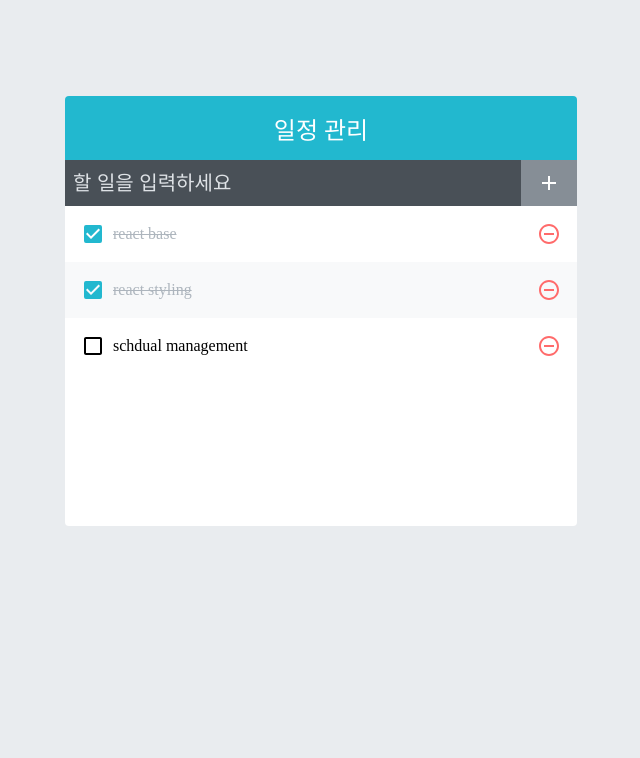
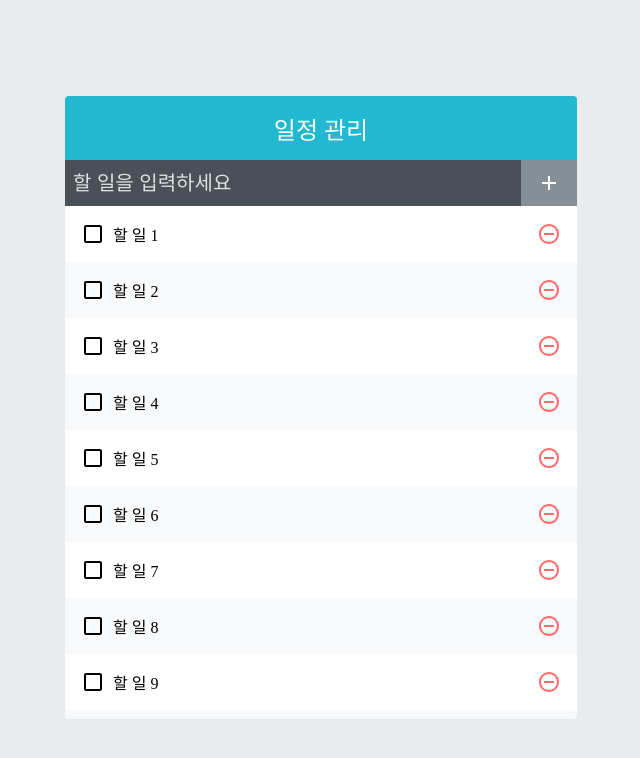
Before and after one commit to pradise217/study_todo, a React (Create React App) app: page / in a window 1280 px wide. Shown: the top 758 px of the page, without its empty margins (319-959 px from the left). Built offline with nearby package versions, Linux system fonts and the light colour scheme.

Commit message:
부하테스트를 위해 데이타 부어넣기

```diff
--- a/src/App.js
+++ b/src/App.js
@@ -3,26 +3,24 @@
 import TodoInsert from './components/TodoInsert';
 import TodoList from './components/TodoList';
 
+function createBulkTodos() {
+  const array = [];
+  for (let i = 1; i <= 2500; i++) {
+    array.push({
+      id: i,
+      text: `할 일 ${i}`,
+      checked: false,
+    });
+  }
+  return array;
+}
+
 const App = () => {
-  const [todos, setTodos] = useState([
-    {
-      id: 1,
-      text: 'react base',
-      checked: true,
-    },
-    {
-      id: 2,
-      text: 'react styling',
-      checked: true,
-    },
-    {
-      id: 3,
-      text: 'schdual management',
-      checked: false,
-    },
-  ]);
+  const [todos, setTodos] = useState(createBulkTodos);
 
-  const nextId = useRef(4);
+  //고유값으로 사용될 id
+  //ref를 사용하여 변수 담기
+  const nextId = useRef(2501);
 
   const onInsert = useCallback(
     (text) => {
```
